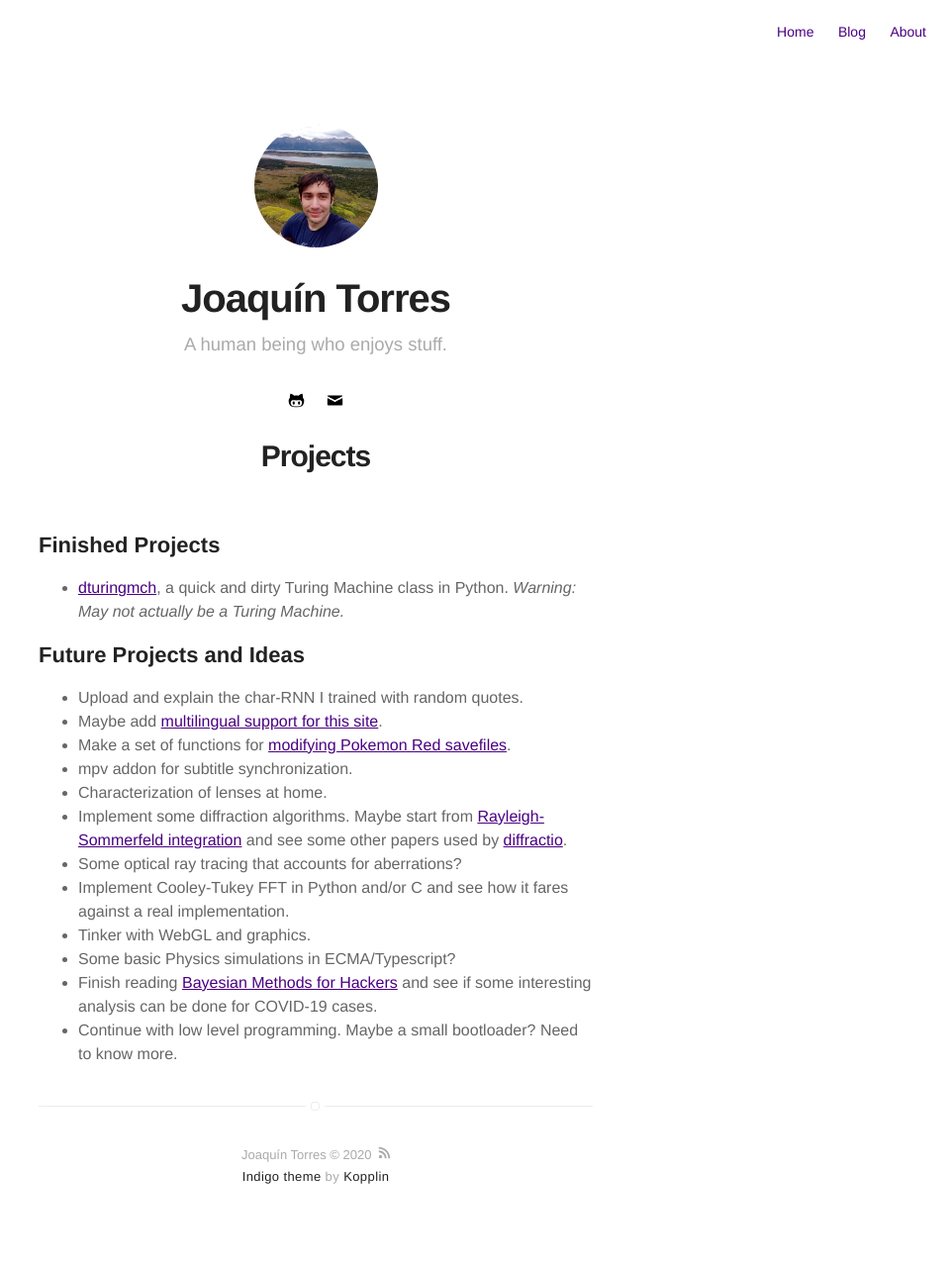
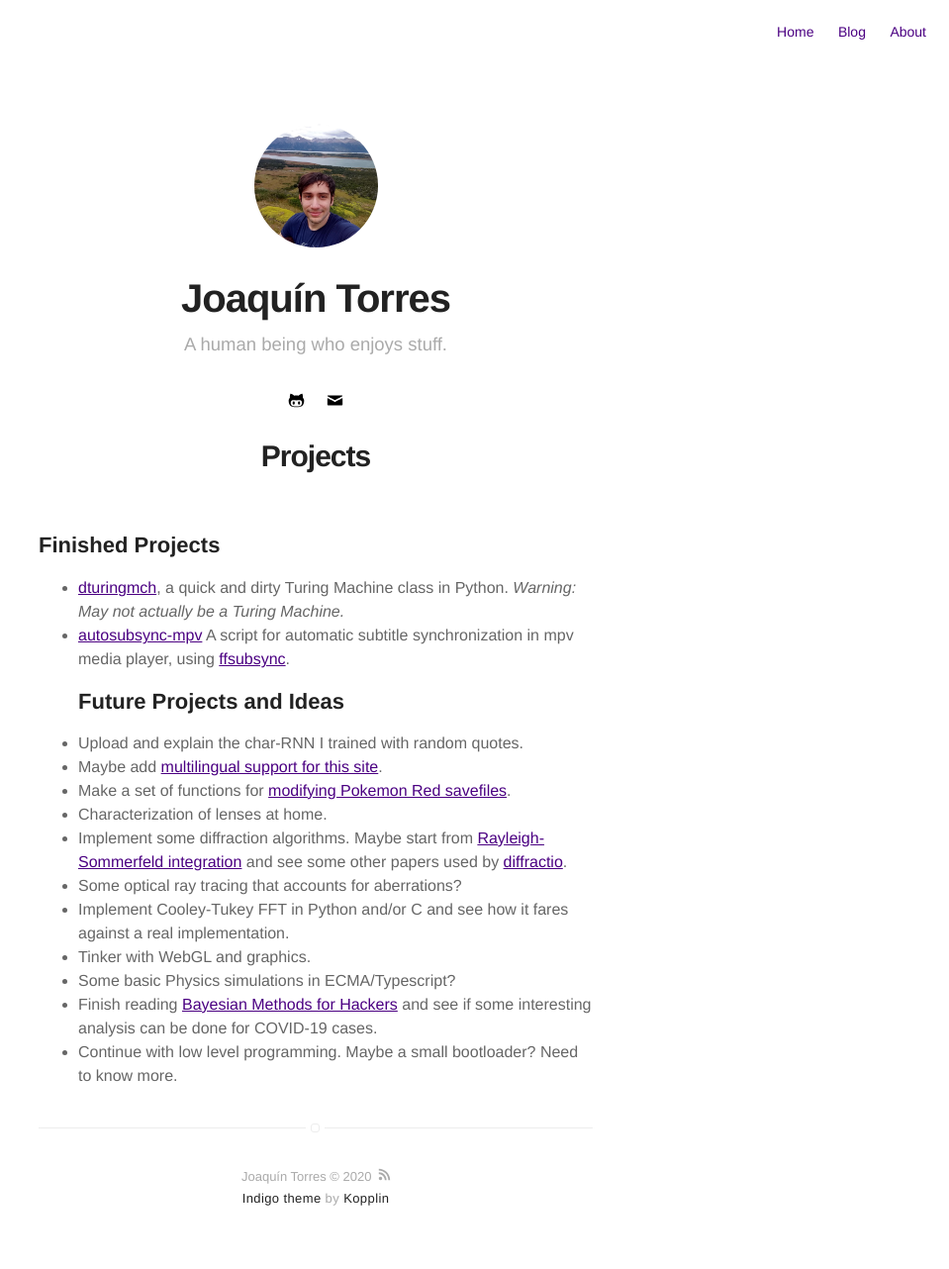
Before and after one commit to joaquintorres/joaquintorres.github.io, a Jekyll site: the page built from projects.md, in a window 1280 px wide. Shown: the whole page at 99% size, without its empty margins (321-1280 px from the left). Built offline with Jekyll 4.4.1, drawn with Linux system fonts in a browser that asks for light colours; before the commit the page ends 1260 px from its top, so only the background shows below that.

Commit message:
Added autosubsync-mpv to Projects

```diff
--- a/projects.md
+++ b/projects.md
@@ -6,12 +6,11 @@ layout: page
 # Projects
 ## Finished Projects
 * [dturingmch](https://github.com/joaquintorres/dturingmch), a quick and dirty Turing Machine class in Python. *Warning: May not actually be a Turing Machine.*
-
+* [autosubsync-mpv](https://github.com/joaquintorres/autosubsync-mpv) A script for automatic subtitle synchronization in mpv media player, using [ffsubsync](https://github.com/smacke/ffsubsync).
 ## Future Projects and Ideas
 * Upload and explain the char-RNN I trained with random quotes.
 * Maybe add [multilingual support for this site](https://www.sylvaindurand.org/making-jekyll-multilingual/).
 * Make a set of functions for [modifying Pokemon Red savefiles](https://www.youtube.com/watch?v=VVbRe7wr3G4).
-* mpv addon for subtitle synchronization.
 * Characterization of lenses at home.
 * Implement some diffraction algorithms. Maybe start from  [Rayleigh-Sommerfeld integration](https://www.osapublishing.org/ao/abstract.cfm?uri=ao-45-6-1102) and see some other papers used by [diffractio](https://pypi.org/project/diffractio/).
 * Some optical ray tracing that accounts for aberrations?
```
Also changed, not shown: 3 other files.
